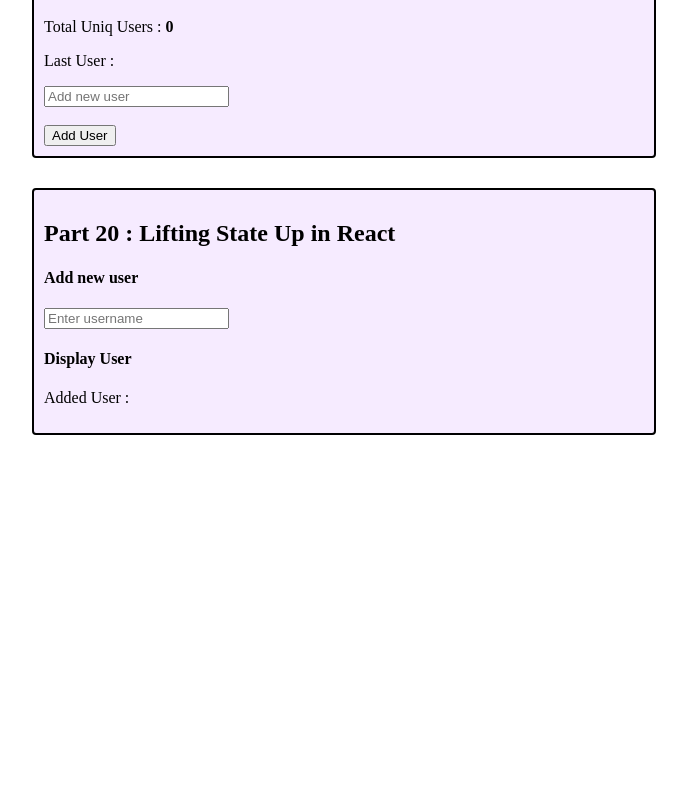
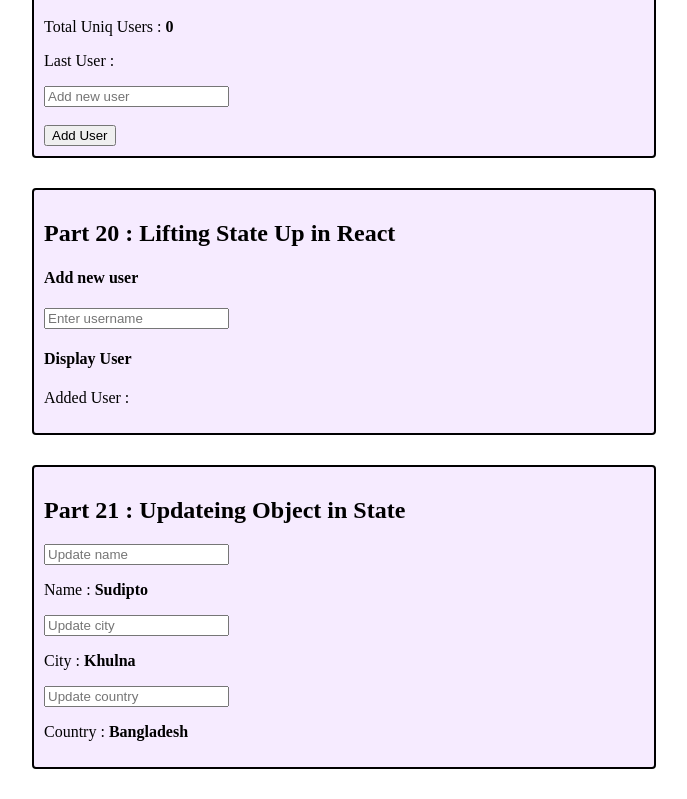
Before and after one commit to SudiptoRahaOfficial/Learning-React-JS, a React (Vite) app: page / in a window 1280 px wide. Shown: the part 9468-10267 px from the top of the page, without its empty margins (296-983 px from the left). Before the commit the page ends 9933 px from the top, so only its background shows below. Built offline with nearby package versions, Linux system fonts and the light colour scheme.

Commit message:
21 - updating objects in state | also nested objects

```diff
--- /dev/null
+++ b/src/21. updating objects in state/Updateobjectinstate.jsx
@@ -0,0 +1,57 @@
+import React, { useState } from 'react'
+
+function Updateobjectinstate() {
+	const [data, setData] = useState({
+		name: 'Sudipto',
+		address: {
+			city: 'Khulna',
+			country: 'Bangladesh',
+		},
+    })
+
+    function updateName(value) {
+        data.name = value
+        setData({ ...data })
+    }
+    function updateCity(value) {
+        data.address.city = value
+        setData({ ...data, address: { ...data.address } })
+    }
+    function updateCountry(value) {
+        data.address.country = value
+        setData({ ...data, address: { ...data.address } })
+    }
+
+	return (
+		<div>
+			<h2>Part 21 : Updateing Object in State</h2>
+
+			<input
+				onChange={(event) => updateName(event.target.value)}
+				type='text'
+				placeholder='Update name'
+			/>
+			<p>
+				Name : <strong>{data.name}</strong>
+			</p>
+			<input
+				onChange={(event) => updateCity(event.target.value)}
+				type='text'
+				placeholder='Update city'
+			/>
+			<p>
+				City : <strong>{data.address.city}</strong>
+			</p>
+			<input
+				onChange={(event) => updateCountry(event.target.value)}
+				type='text'
+				placeholder='Update country'
+			/>
+			<p>
+				Country : <strong>{data.address.country}</strong>
+			</p>
+		</div>
+	)
+}
+
+export default Updateobjectinstate
--- a/src/App.jsx
+++ b/src/App.jsx
@@ -22,6 +22,7 @@ import Useformstatus from './17. useFormStatus hook/useFormStatus'
 import Usetransition from './18. useTransition hook/Usetransition'
 import Drivedstate from './19. drived state/Drivedstate'
 import Liftingstateup from './20. lifting state up/Liftingstateup'
+import Updateobjectinstate from './21. updating objects in state/Updateobjectinstate'
 
 function App() {
 
@@ -49,6 +50,7 @@ function App() {
 			<Wrapper><Usetransition /></Wrapper>
 			<Wrapper><Drivedstate /></Wrapper>
 			<Wrapper><Liftingstateup /></Wrapper>
+			<Wrapper><Updateobjectinstate /></Wrapper>
 		</>
 	)
 }
```
